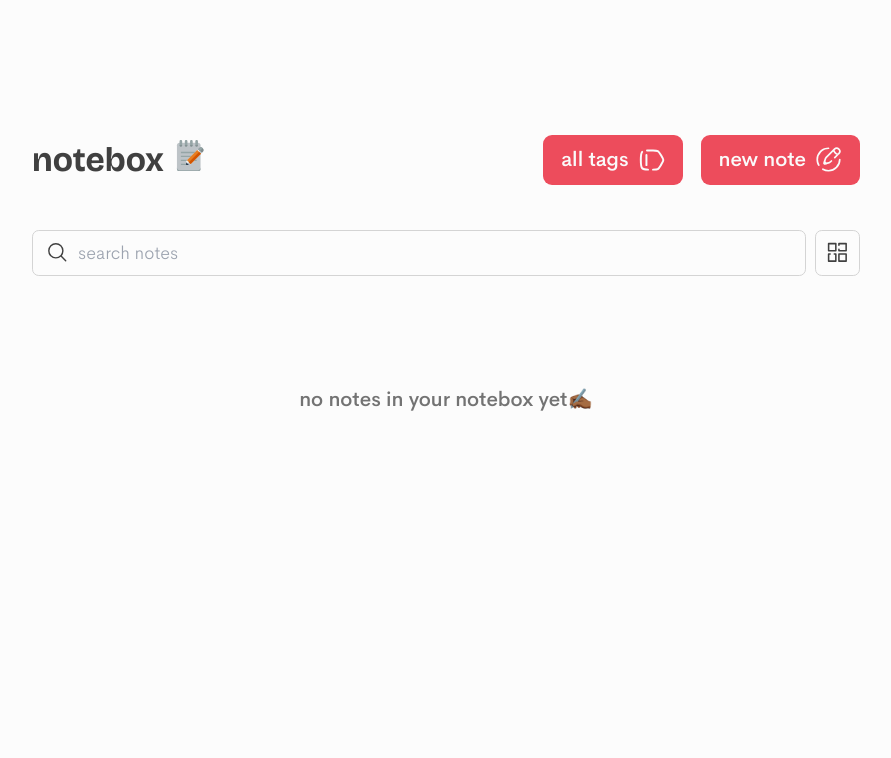
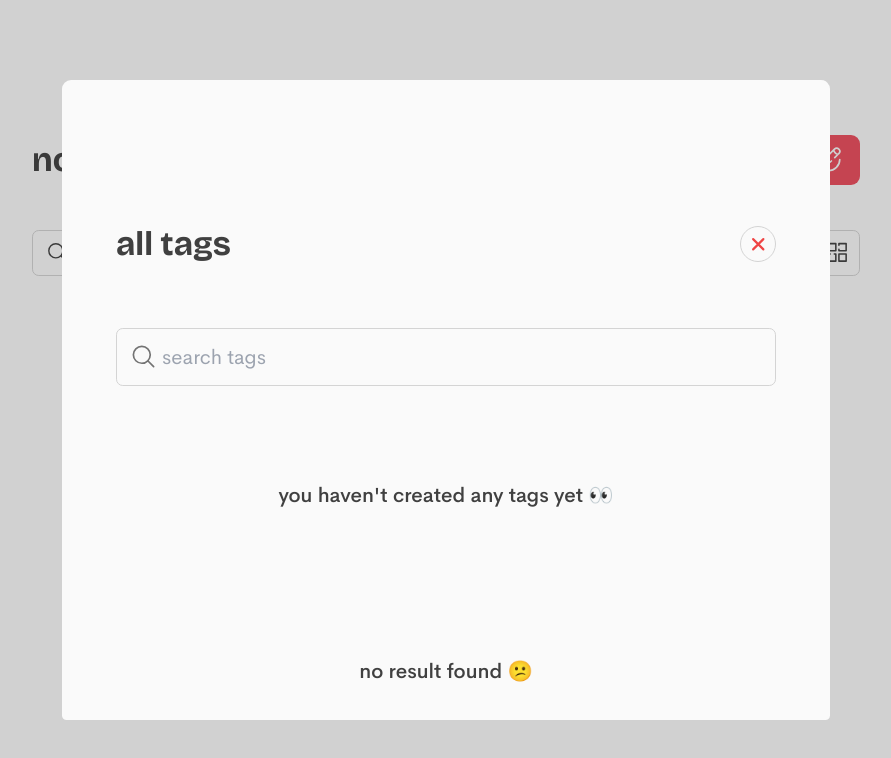
Before and after one commit to the-eduek/notebox, a React (Vite) app: page / in a window 1280 px wide. Both pictures are taken after a click on the button "all tags". Shown: the top 758 px of the page, without its empty margins (194-1085 px from the left). Built offline with nearby package versions, Linux system fonts and the light colour scheme.

Commit message:
feat: notebox 1.0

```diff
--- a/src/components/DeleteModal.tsx
+++ b/src/components/DeleteModal.tsx
@@ -2,16 +2,14 @@ import React from "react";
 import { ModalAction } from "../types";
 
 interface DeleteModalProps {
-  setModalAction: (action: ModalAction) => void
+  setModalAction: (action?: ModalAction) => void
 }
 
 const DeleteModal: React.FC<DeleteModalProps> = ({ setModalAction }: DeleteModalProps) => {
   const handleClose = (evt: React.MouseEvent<HTMLElement>) => {
     evt.preventDefault();
 
-    if (evt.target === evt.currentTarget){
-      setModalAction(0)
-    }
+    if (evt.target === evt.currentTarget) setModalAction()
   };
 
   return (
@@ -22,7 +20,7 @@ const DeleteModal: React.FC<DeleteModalProps> = ({ setModalAction }: DeleteModal
         <div className="flex items-center justify-between">
           <button
             className="bg-neutral-800 border border-neutral-300 font-medium mr-3 px-6 md:px-10 py-3 md:py-4 outline-none focus:outline-neutral-500 hover:outline-neutral-500 rounded-full text-neutral-50 transition"
-            onClick={() => setModalAction(0)}
+            onClick={() => setModalAction()}
             title="Cancel Delete"
             type="button"
           >
--- a/src/components/NavComponet.tsx
+++ b/src/components/NavComponet.tsx
@@ -14,7 +14,7 @@ const Nav: React.FC<NavProps> = ({ triggerSubmit, currentNote }: NavProps) => {
     togglePinNote
   } = useContext(NoteContext);
 
-  const pin = pinnedNotes.find(noteId => noteId === currentNote.id);
+  const pin = pinnedNotes.filter(noteId => noteId === currentNote.id)[0];
   const [ isPinned, setIsPinned ] = useState<boolean>(!!pin);
 
   const handlePinNote = (pinAction: boolean): void => {
--- a/src/components/TagsModal.tsx
+++ b/src/components/TagsModal.tsx
@@ -1,33 +1,107 @@
-import React, { useContext } from "react";
-import { ModalAction } from "../types";
+import React, { useContext, useState } from "react";
 import NoteContext from "../context/NoteContext";
 
-
 interface TagsModalProps {
-  setModalAction: (action: ModalAction) => void
+  toggleModal: () => void,
+  triggerTagSearch: (tag: string) => void
 }
 
-const TagsModal: React.FC<TagsModalProps> = ({ setModalAction }: TagsModalProps) => {
+const TagsModal: React.FC<TagsModalProps> = ({ toggleModal, triggerTagSearch }: TagsModalProps) => {
   const {
     allTags
   } = useContext(NoteContext);
 
+  // closing moadal
+  const handleClose = (evt: React.MouseEvent<HTMLElement, MouseEvent>): void => {
+    if (evt.target === evt.currentTarget) toggleModal();
+  };
+
+  const handleClick = (tag: string): void => {
+    triggerTagSearch(tag);
+    toggleModal();
+  };
+
+  // searching tags
+  const [ searchText, setSearchText ] = useState<string>("");
+  const [ tagsArray, setTagsArray ] = useState<Array<string>>(allTags);
+
+  const handleSearch = (evt: React.ChangeEvent<HTMLInputElement>) => {
+    const currentInput =  evt.target.value.trim();
+    setSearchText(currentInput);
+
+    const filteredTags = allTags.filter(tags => tags.includes(currentInput));
+    setTagsArray(filteredTags);
+  };
+
   return (
-    <section className="fixed h-screen left-0 top-0 w-screen" onClick={() => setModalAction(0)}>
-      <div className="flex h-full">
-        <ul className="bg-neutral-50 h-full items-center justify-center p-6 w-a">
+    <section className="fixed h-screen left-0 top-0 w-screen">
+      <div
+        className="bg-neutral-800/20 flex h-full md:items-center md:justify-center"
+        onClick={(evt: React.MouseEvent<HTMLElement, MouseEvent>) => handleClose(evt)}
+      >
+        <div className="overflow-y-scroll sm:w-3/5 md:h-4/5 md:rounded">
+          <div className="bg-neutral-50 flex-col min-h-screen px-8 sm:px-12 py-16 sm:py-20 md:pt-32 md:rounded-lg">
+            <div className="flex items-center justify-between pb-8 md:pb-14">
+              <h1 className="flex font-bold font-bricolage text-2xl lg:text-3xl">all tags</h1>
+
+              <button
+                className="border border-neutral-300 h-8 p-1.5 rounded-full text-red-500 w-8"
+                onClick={toggleModal}
+                title="Close Tags"
+                type="button"
+              >
+                <svg xmlns="http://www.w3.org/2000/svg" fill="none" viewBox="0 0 24 24" strokeWidth={2.5} stroke="currentColor" className="w-full h-full">
+                  <path strokeLinecap="round" strokeLinejoin="round" d="M6 18L18 6M6 6l12 12" />
+                </svg>
+              </button>
+            </div>
+
+            <div className="flex-grow mb-5 relative">
+              <input
+                className="bg-transparent border border-neutral-300 font-normal h-full outline-none focus:outline-blue-300 pl-10 pr-4 py-[15px] rounded-md text-lg transition w-full"
+                type="search"
+                id="searchInput"
+                onChange={(evt: React.ChangeEvent<HTMLInputElement>) => handleSearch(evt)}
+                placeholder="search tags"
+                title="Search Notes"
+                value={searchText}
+              />
+
+              <label
+                htmlFor="searchInput"
+                className="absolute left-3 top-[calc(50%-0.75rem)] text-neutral-500"
+              >
+                <svg xmlns="http://www.w3.org/2000/svg" fill="none" viewBox="0 0 24 24" strokeWidth={1.5} stroke="currentColor" className="h-6 w-6">
+                  <path strokeLinecap="round" strokeLinejoin="round" d="M21 21l-5.197-5.197m0 0A7.5 7.5 0 105.196 5.196a7.5 7.5 0 0010.607 10.607z" />
+                </svg>
+              </label>
+            </div>
+
+            <ul className="h-full items-center justify-center">
               { !(allTags.length)
-            ? <p>you haven't created any tags yet 👀</p>
-            : allTags.map((tag, index) => (
+                ? <li className="font-medium items-center py-16 text-center md:text-lg">you haven't created any tags yet 👀</li>
+                : tagsArray.map((tag, index) => (
                     <li
-                  className=""
+                      className="mb-5 cursor"
                       key={index}
                     >
-                  {tag}
+                      <button
+                        className="border border-neutral-300/75 font-normal pl-6 pr-12 py-3 rounded-lg text-left text-lg w-full"
+                        onClick={() => handleClick(tag)}
+                        title={`${tag.charAt(0).toUpperCase()}${tag.slice(1)} Tag`}
+                      >
+                        <span className="font-medium text-neutral-500/80">#</span>
+                        <span>{tag}</span>
+                      </button>
                     </li>
                   ))
               }
+              { !(tagsArray.length) &&
+                  <li className="font-medium items-center py-16 text-center md:text-lg">no result found 😕</li>
+              }
             </ul>
+          </div>
+        </div>
       </div>
     </section>
   );
--- a/src/context/NoteContext.tsx
+++ b/src/context/NoteContext.tsx
@@ -64,7 +64,7 @@ export const NoteProvider: React.FC<NoteProviderProps> = ({ children }: NoteProv
 
   const togglePinNote = (note: NoteItem, pin: boolean): void => {
     // do not process pining if not isn't created, i.e. in new note page
-    if (!note.content && !allNotes.find(noteParam => noteParam.id === note.id)) return;
+    if (!note.content && allNotes.filter(noteParam => noteParam.id === note.id).length === 0) return;
 
     // toggle pinning
     let newPinnedNotes: Array<number>;
--- a/src/pages/Home.tsx
+++ b/src/pages/Home.tsx
@@ -1,5 +1,6 @@
-import { useContext, useState } from "react";
+import React, { useContext, useRef, useState } from "react";
 import { NoteItem, ViewType } from "../types";
+import { Link } from "react-router-dom";
 import ViewContext from "../context/ViewContext";
 import NoteContext from "../context/NoteContext";
 import MainButton from "../components/MainButton";
@@ -7,7 +8,7 @@ import NotesList from "../components/NotesList";
 import Notepad from "../components/images/Notepad";
 import TagsModal from "../components/TagsModal";
 
-function Home () {
+const Home: React.FC = () => {
   const {
     allNotes,
     pinnedNotes
@@ -22,25 +23,48 @@ function Home () {
   };
 
   // searching and sorting
-  let sortedNotes: Array<NoteItem> = allNotes.filter(note => !pinnedNotes.some(pinnedNoteId => pinnedNoteId === note.id))
-    .sort((noteA, noteB) => noteB.id - noteA.id);
+  const searchRef = useRef<HTMLInputElement | null>(null);
 
-  let sortedPinnedNotes: Array<NoteItem> = allNotes.filter(note => pinnedNotes.find(noteId => noteId === note.id))
-    .sort((noteA, noteB) => noteB.id - noteA.id);
+  const notes: Array<NoteItem> = allNotes.filter(note => !pinnedNotes.some(pinnedNoteId => pinnedNoteId === note.id))
+    .sort((noteX, noteY) => noteY.id - noteX.id);
 
+  const pinned: Array<NoteItem> = allNotes.filter(note => pinnedNotes.filter(noteId => noteId === note.id)[0])
+    .sort((noteX, noteY) => noteY.id - noteX.id);
 
   const [ searchText, setSearchText ] = useState<string>("");
-
+  const [ notesArray, setNotesArray ] = useState<Array<NoteItem>>(notes);
+  const [ pinnedNotesArray, setPinnedNotesArray ] = useState<Array<NoteItem>>(pinned);
 
   const handleSearch = (evt: React.ChangeEvent<HTMLInputElement>): void => {
     setSearchText(evt.target.value);
 
-    sortedNotes = sortedNotes.filter(note => {
-      let sPlaceholder: string = searchText.trim();
-      if (sPlaceholder.startsWith('#')) sPlaceholder = sPlaceholder.slice(1);
+    const currentInput: string = evt.target.value.trim();
 
-      console.log(sPlaceholder)
-      return note.tags?.some(tag => tag.includes(sPlaceholder))
+    if (currentInput.startsWith("#")) {
+      const newNotesArray: Array<NoteItem> = notes.filter(note => {
+        return !!(note.tags?.filter(tag => tag.includes(currentInput.slice(1))).length)
+      });
+      setNotesArray(newNotesArray);
+
+      const newPinnedNotesArray: Array<NoteItem> = pinned.filter(note => {
+        return !!(note.tags?.filter(tag => tag.includes(currentInput.slice(1))).length)
+      });
+      setPinnedNotesArray(newPinnedNotesArray);
+    } else {
+      const newNotesArray: Array<NoteItem> = searchFn(currentInput, notes);
+      setNotesArray(newNotesArray);
+      const newPinnedNotesArray: Array<NoteItem> = searchFn(currentInput, pinned);
+      setPinnedNotesArray(newPinnedNotesArray);
+    }
+  };
+
+  const searchFn = (input: string, searchArray: Array<NoteItem>): Array<NoteItem> => {
+    return searchArray.filter(note => {
+      const matchBody: boolean = note.content.includes(input);
+      const matchTitle: boolean = !!(note.title?.includes(input));
+      const matchTags: boolean = !!(note.tags?.filter(tag => tag.includes(input)).length);
+
+      return matchBody || matchTitle || matchTags;
     });
   };
 
@@ -48,41 +72,20 @@ function Home () {
   const [ showModal, setShowModal ] = useState<boolean>(false);
 
   const toggleModal = (): void => {
-    // setShowModal(!showModal);
+    setShowModal(!showModal);
 
-    // if (!showModal) document.body.classList.add('overflow-hidden');
-    // else document.body.classList.remove('overflow-hidden');
+    if (!showModal) document.body.classList.add('overflow-hidden');
+    else document.body.classList.remove('overflow-hidden');
   };
 
-  const setModalAction = (action: ModalAction): void => {
-    console.log(action)
-    if (action === 0) toggleModal();
-    // else {
-    //   deleteNote(noteObj);
-    // }
+  const triggerTagSearch = (tag: string): void => {
+    if (searchRef.current) {
+      searchRef.current.value = `#${tag}`;
+      handleSearch({
+        target: searchRef.current
+      } as React.ChangeEvent<HTMLInputElement> );
+    }
   };
-
-  // const setModalAction = (action: ModalAction): void => {
-
-  // };
-
-
-
-
-
-    // if (filterProp.value === 'all') {
-    //   filteredCoins.value = coins.value.filter(coin => {
-    //     return coin.name.toLowerCase().includes(searchText.value.toLowerCase()) || coin.symbol.toLowerCase().includes(searchText.value.toLowerCase())
-    //   });
-    // } else if (filterProp.value === 'gainers') {
-    //   filteredCoins.value = coins.value.filter(coin => coin.percentage > 0).filter(coin => {
-    //     return coin.name.toLowerCase().includes(searchText.value.toLowerCase()) || coin.symbol.toLowerCase().includes(searchText.value.toLowerCase())
-    //   }).sort((firstCoin, secondCoin) => secondCoin.percentage - firstCoin.percentage);
-    // } else if (filterProp.value === 'losers') {
-    //   filteredCoins.value = coins.value.filter(coin => coin.percentage < 0).filter(coin => {
-    //     return coin.name.toLowerCase().includes(searchText.value.toLowerCase()) || coin.symbol.toLowerCase().includes(searchText.value.toLowerCase())
-    //   }).sort((firstCoin, secondCoin) =>  firstCoin.percentage - secondCoin.percentage);
-    // }
 
   return (
     <section className="max-w-4xl mx-auto min-h-screen pb-20 px-8 sm:px-10 md:px-20 pt-16 md:pt-28">
@@ -109,6 +112,7 @@ function Home () {
               id="searchInput"
               onChange={(evt: React.ChangeEvent<HTMLInputElement>) => handleSearch(evt)}
               placeholder="search notes"
+              ref={searchRef}
               title="Search Notes"
               value={searchText}
             />
@@ -141,34 +145,50 @@ function Home () {
         </div>
 
 
-        { !!(sortedPinnedNotes.length) &&
+        { !!(pinnedNotesArray.length) &&
             <div className="pb-10">
               <p className="flex font-medium items-center pb-4">📌 pinned notes</p>
 
-              <NotesList notesArray={sortedPinnedNotes} />
+              <NotesList notesArray={pinnedNotesArray} />
             </div>
         }
 
         <div className="pb-16">
-          { !!(sortedPinnedNotes.length) &&
+          { !!(pinned.length && notesArray.length)  &&
               <p className="flex font-medium items-center pb-4">📁 other notes</p>
           }
 
-          <NotesList notesArray={sortedNotes} />
+          <NotesList notesArray={notesArray} />
         </div>
       </ViewContext.Provider>
 
       { !(allNotes.length) &&
-          <p className="font-medium text-center text-neutral-500 text-lg">no notes in your notebox yet✍🏾</p>
+          <div className="md:flex md:justify-center">
+            <p className="font-medium text-center text-neutral-500 text-lg">no notes in your notebox yet,</p>
+            <p className="font-medium text-center text-neutral-500 text-lg">
+              <Link
+                className="border-b border-transparent hover:border-[#ed4c5c] mx-1 text-[#ed4c5c] transition"
+                to={'/new'}
+              >
+                click here
+              </Link>
+               to start writing ✍🏾
+            </p>
+          </div>
+      }
+
+      { !(notesArray.length) && !(pinnedNotesArray.length) &&
+          <p className="font-medium items-center py-16 text-center text-neutral-500 md:text-lg">no notes found 😕</p>
       }
 
       { showModal &&
           <TagsModal
-            setModalAction={setModalAction}
+            toggleModal={toggleModal}
+            triggerTagSearch={triggerTagSearch}
           />
       }
     </section>
   )
-}
+};
 
 export default Home;
--- a/src/styles/index.css
+++ b/src/styles/index.css
@@ -17,6 +17,14 @@
     font-style: normal;
     font-weight: 500;
     src: url(../assets/fonts/CerebriSans-Medium.woff2) format(woff2);
+  }
+
+  @font-face {
+    font-display: swap;
+    font-family: 'Cerebri Sans';
+    font-style: normal;
+    font-weight: 400;
+    src: url(../assets/fonts/CerebriSans-Regular.woff2) format(woff2);
   }
 
   @font-face {
```
Also changed, not shown: src/components/NotePreview.tsx (+5 -5 lines), src/pages/NewNote.tsx (+9 -6 lines), src/pages/NotePage.tsx (+15 -12 lines), src/assets/fonts/CerebriSans-Regular.woff2 (added), 1 other file (tests, documents, lock files or other folders). Lines whose indentation alone changed are shown as unchanged.
